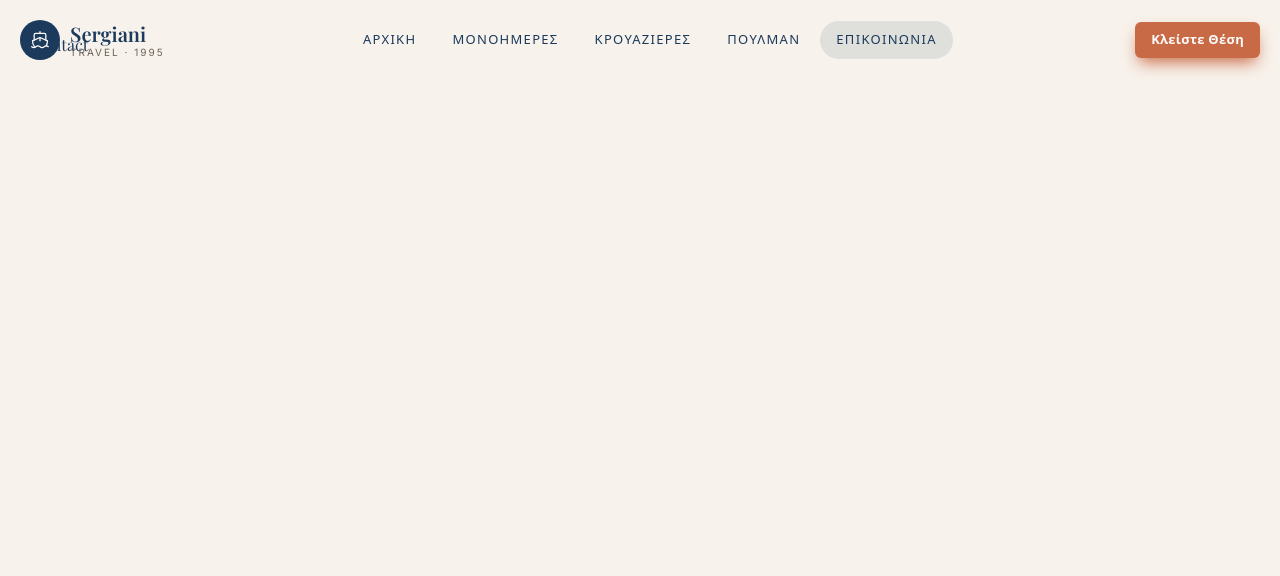
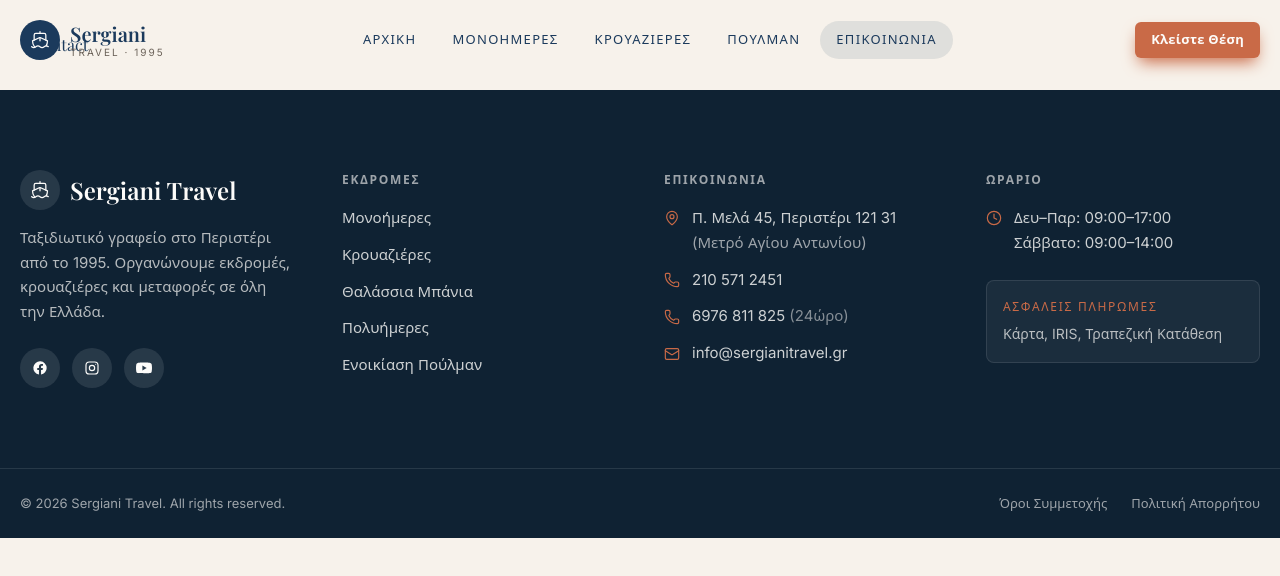
Before and after one commit to itdev-gr/serigiannis, a React (Vite) app: page /epikoinonia in a window 1280 px wide. Shown: the top 576 px of the page. Built offline with nearby package versions, Linux system fonts and the light colour scheme; a web font is replaced by a local one.

Commit message:
feat(layout): Footer with contact, hours, socials, quick links

```diff
--- a/src/App.tsx
+++ b/src/App.tsx
@@ -5,6 +5,7 @@
 import RentalsPage from './pages/RentalsPage';
 import ContactPage from './pages/ContactPage';
 import { Navbar } from '@/components/layout/Navbar';
+import { Footer } from '@/components/layout/Footer';
 
 export default function App() {
   return (
@@ -18,6 +19,7 @@
         <Route path="/pullman-rentals" element={<RentalsPage />} />
         <Route path="/epikoinonia" element={<ContactPage />} />
       </Routes>
+      <Footer />
     </>
   );
 }
--- /dev/null
+++ b/src/components/layout/Footer.tsx
@@ -0,0 +1,119 @@
+// src/components/layout/Footer.tsx
+import type { SVGProps } from 'react';
+import { Link } from 'react-router-dom';
+import { MapPin, Phone, Mail, Clock, Ship } from 'lucide-react';
+
+// Brand icons — lucide-react v1 removed brand marks, so we inline them.
+function Facebook(props: SVGProps<SVGSVGElement>) {
+  return (
+    <svg viewBox="0 0 24 24" fill="currentColor" aria-hidden="true" {...props}>
+      <path d="M22 12a10 10 0 1 0-11.56 9.88v-6.99H7.9V12h2.54V9.8c0-2.51 1.49-3.9 3.78-3.9 1.1 0 2.24.2 2.24.2v2.46h-1.26c-1.24 0-1.63.77-1.63 1.56V12h2.77l-.44 2.89h-2.33v6.99A10 10 0 0 0 22 12Z" />
+    </svg>
+  );
+}
+function Instagram(props: SVGProps<SVGSVGElement>) {
+  return (
+    <svg viewBox="0 0 24 24" fill="none" stroke="currentColor" strokeWidth={1.75} strokeLinecap="round" strokeLinejoin="round" aria-hidden="true" {...props}>
+      <rect x="3" y="3" width="18" height="18" rx="5" />
+      <circle cx="12" cy="12" r="4" />
+      <circle cx="17.5" cy="6.5" r="0.75" fill="currentColor" stroke="none" />
+    </svg>
+  );
+}
+function Youtube(props: SVGProps<SVGSVGElement>) {
+  return (
+    <svg viewBox="0 0 24 24" fill="currentColor" aria-hidden="true" {...props}>
+      <path d="M23.5 6.5a3 3 0 0 0-2.12-2.12C19.4 3.9 12 3.9 12 3.9s-7.4 0-9.38.48A3 3 0 0 0 .5 6.5 31.4 31.4 0 0 0 0 12a31.4 31.4 0 0 0 .5 5.5 3 3 0 0 0 2.12 2.12C4.6 20.1 12 20.1 12 20.1s7.4 0 9.38-.48a3 3 0 0 0 2.12-2.12A31.4 31.4 0 0 0 24 12a31.4 31.4 0 0 0-.5-5.5ZM9.6 15.6V8.4l6.4 3.6-6.4 3.6Z" />
+    </svg>
+  );
+}
+
+export function Footer() {
+  return (
+    <footer className="bg-deep-ink text-surface">
+      <div className="container grid gap-12 py-20 md:grid-cols-2 lg:grid-cols-4">
+        <div className="lg:col-span-1">
+          <div className="mb-4 flex items-center gap-2.5">
+            <div className="grid h-10 w-10 place-items-center rounded-full bg-surface/10">
+              <Ship className="h-5 w-5" strokeWidth={1.5} />
+            </div>
+            <div className="font-display text-2xl font-semibold">Sergiani Travel</div>
+          </div>
+          <p className="text-[15px] leading-relaxed text-surface/70">
+            Ταξιδιωτικό γραφείο στο Περιστέρι από το 1995. Οργανώνουμε εκδρομές, κρουαζιέρες και μεταφορές σε όλη την Ελλάδα.
+          </p>
+          <div className="mt-6 flex gap-3">
+            <a href="https://facebook.com/sergiani.travelgr" aria-label="Facebook" className="grid h-10 w-10 place-items-center rounded-full bg-surface/10 transition-colors hover:bg-cta">
+              <Facebook className="h-4 w-4" />
+            </a>
+            <a href="https://instagram.com/sergiani_travel" aria-label="Instagram" className="grid h-10 w-10 place-items-center rounded-full bg-surface/10 transition-colors hover:bg-cta">
+              <Instagram className="h-4 w-4" />
+            </a>
+            <a href="https://youtube.com/@sergianitravel" aria-label="YouTube" className="grid h-10 w-10 place-items-center rounded-full bg-surface/10 transition-colors hover:bg-cta">
+              <Youtube className="h-4 w-4" />
+            </a>
+          </div>
+        </div>
+
+        <div>
+          <h3 className="mb-4 font-sans text-[12px] font-semibold uppercase tracking-[0.14em] text-surface/60">Εκδρομές</h3>
+          <ul className="space-y-3 text-[15px]">
+            <li><Link to="/monoimeres" className="text-surface/80 hover:text-cta">Μονοήμερες</Link></li>
+            <li><Link to="/kroyazieres" className="text-surface/80 hover:text-cta">Κρουαζιέρες</Link></li>
+            <li><Link to="/monoimeres" className="text-surface/80 hover:text-cta">Θαλάσσια Μπάνια</Link></li>
+            <li><Link to="/monoimeres" className="text-surface/80 hover:text-cta">Πολυήμερες</Link></li>
+            <li><Link to="/pullman-rentals" className="text-surface/80 hover:text-cta">Ενοικίαση Πούλμαν</Link></li>
+          </ul>
+        </div>
+
+        <div>
+          <h3 className="mb-4 font-sans text-[12px] font-semibold uppercase tracking-[0.14em] text-surface/60">Επικοινωνία</h3>
+          <ul className="space-y-3 text-[15px] text-surface/80">
+            <li className="flex items-start gap-3">
+              <MapPin className="mt-1 h-4 w-4 shrink-0 text-cta" strokeWidth={1.75} />
+              <span>Π. Μελά 45, Περιστέρι 121 31<br/><span className="text-surface/60">(Μετρό Αγίου Αντωνίου)</span></span>
+            </li>
+            <li className="flex items-center gap-3">
+              <Phone className="h-4 w-4 shrink-0 text-cta" strokeWidth={1.75} />
+              <a href="tel:+302105712451" className="hover:text-cta">210 571 2451</a>
+            </li>
+            <li className="flex items-center gap-3">
+              <Phone className="h-4 w-4 shrink-0 text-cta" strokeWidth={1.75} />
+              <a href="tel:+306976811825" className="hover:text-cta">6976 811 825 <span className="text-surface/50">(24ώρο)</span></a>
+            </li>
+            <li className="flex items-center gap-3">
+              <Mail className="h-4 w-4 shrink-0 text-cta" strokeWidth={1.75} />
+              <a href="mailto:info@sergianitravel.gr" className="hover:text-cta">info@sergianitravel.gr</a>
+            </li>
+          </ul>
+        </div>
+
+        <div>
+          <h3 className="mb-4 font-sans text-[12px] font-semibold uppercase tracking-[0.14em] text-surface/60">Ωράριο</h3>
+          <ul className="space-y-3 text-[15px] text-surface/80">
+            <li className="flex items-start gap-3">
+              <Clock className="mt-1 h-4 w-4 shrink-0 text-cta" strokeWidth={1.75} />
+              <div>
+                <div>Δευ–Παρ: 09:00–17:00</div>
+                <div>Σάββατο: 09:00–14:00</div>
+              </div>
+            </li>
+          </ul>
+          <div className="mt-6 rounded-lg border border-surface/10 bg-surface/5 p-4">
+            <div className="font-sans text-[12px] uppercase tracking-[0.14em] text-cta">Ασφαλείς πληρωμές</div>
+            <div className="mt-1.5 text-[14px] text-surface/70">Κάρτα, IRIS, Τραπεζική Κατάθεση</div>
+          </div>
+        </div>
+      </div>
+      <div className="border-t border-surface/10">
+        <div className="container flex flex-col items-center justify-between gap-3 py-6 text-[13px] text-surface/60 md:flex-row">
+          <div>© 2026 Sergiani Travel. All rights reserved.</div>
+          <div className="flex gap-6">
+            <a href="#" className="hover:text-surface">Όροι Συμμετοχής</a>
+            <a href="#" className="hover:text-surface">Πολιτική Απορρήτου</a>
+          </div>
+        </div>
+      </div>
+    </footer>
+  );
+}
```
